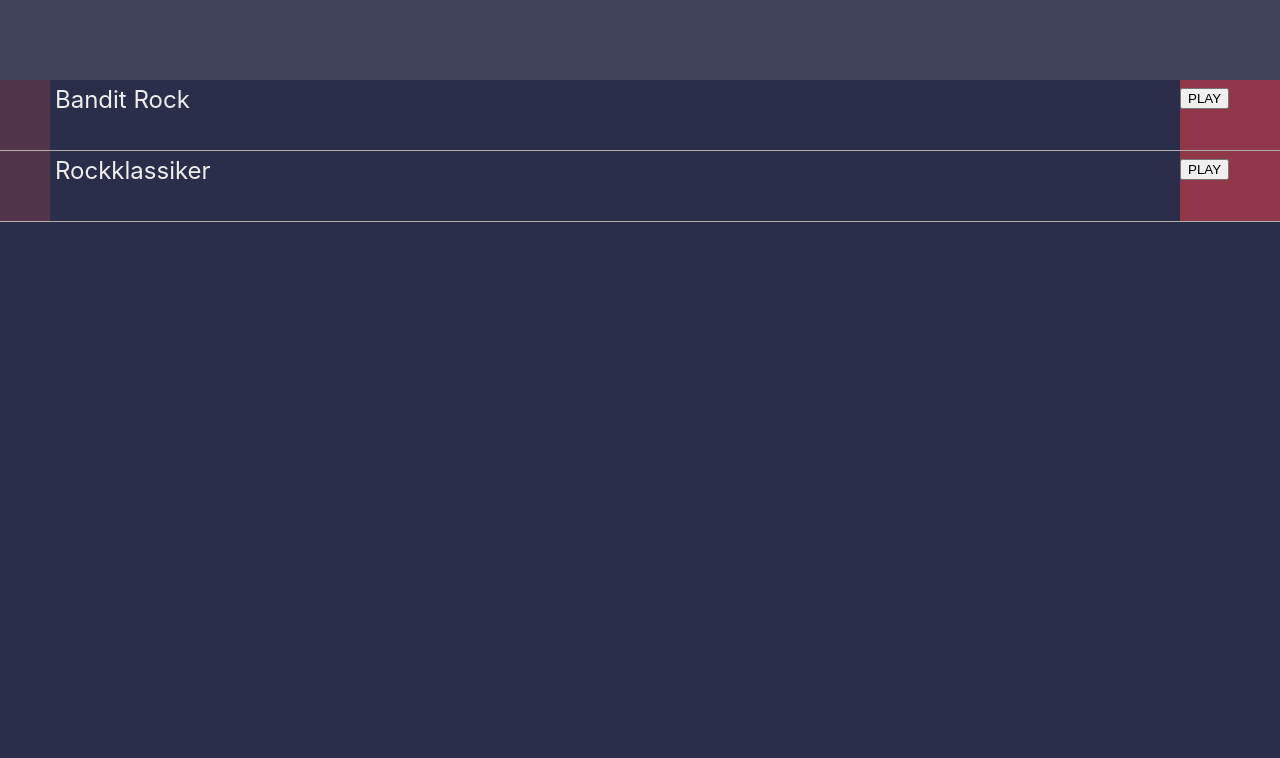
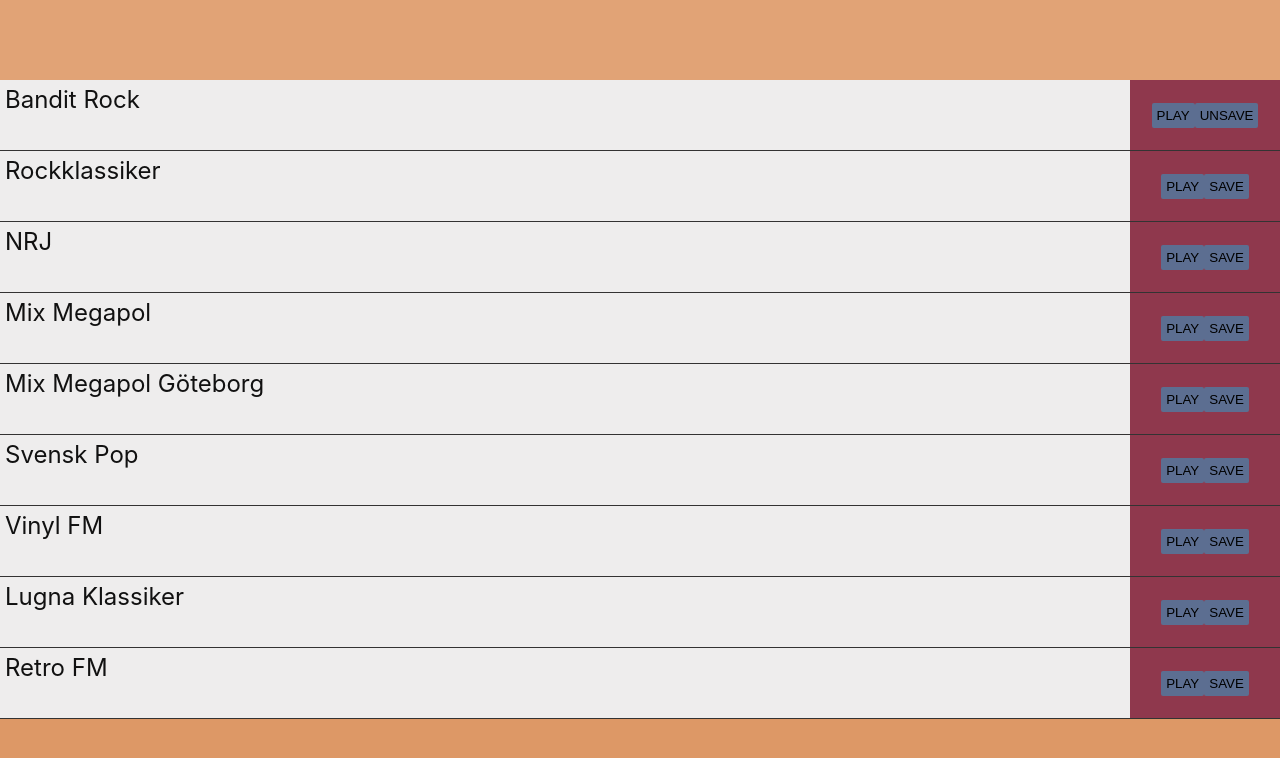
Before and after one commit to johneriksson/radion, a React (Create React App) app: page / in a window 1280 px wide. Shown: the top 758 px of the page. Built offline with nearby package versions, Linux system fonts and the light colour scheme.

Commit message:
Add button component & new color theme.

```diff
--- a/src/App.css
+++ b/src/App.css
@@ -8,7 +8,9 @@
 }
 
 .App-header {
-	height: 10vh;
+	flex-basis: 10vh;
+	flex-grow: 0;
+	flex-shrink: 0;
 	width: 100vw;
 	background-color: rgba(255, 255, 255, 0.1);
 	-webkit-app-region: drag;
@@ -16,4 +18,7 @@
 
 .App-main {
 	flex: 1;
+	flex-basis: 0;
+	flex-grow: 1;
+	flex-shrink: 0;
 }
--- a/src/App.tsx
+++ b/src/App.tsx
@@ -1,29 +1,26 @@
 import React from 'react';
-import logo from './logo.svg';
 import './App.css';
 import Channel from './Channel';
 
-const channels = [
-	{ id: "bandit", title: "Bandit Rock", streamURL: "http://fm02-ice.stream.khz.se/fm02_mp3" },
+const defaultChannels = [
+	{ id: "bandit", title: "Bandit Rock", streamURL: "http://fm02-ice.stream.khz.se/fm02_mp3", favorite: true },
 	{ id: "rockklassiker", title: "Rockklassiker", streamURL: "http://tx-bauerse.sharp-stream.com/http_live.php?i=rockklassiker_instream_se_mp3" },
+	{ id: "nrj", title: "NRJ", streamURL: "http://tx-bauerse.sharp-stream.com/http_live.php?i=nrj_instreamtest_se_mp3" },
+	{ id: "mix-megapol", title: "Mix Megapol", streamURL: "http://tx-bauerse.sharp-stream.com/http_live.php?i=mixmegapol_instream_se_mp3	" },
+	{ id: "mix-megapol-gbg", title: "Mix Megapol Göteborg", streamURL: "http://tx-bauerse.sharp-stream.com/http_live.php?i=mixmegapolgbg_instream_se_mp3" },
+	{ id: "svensk-pop", title: "Svensk Pop", streamURL: "http://tx-bauerse.sharp-stream.com/http_live.php?i=svenskpop_se_mp3" },
+	{ id: "vinyl-fm", title: "Vinyl FM", streamURL: "http://tx-bauerse.sharp-stream.com/http_live.php?i=vinylfm_instream_se_mp3" },
+	{ id: "lugna-klassiker", title: "Lugna Klassiker", streamURL: "https://live-bauerse-fm.sharp-stream.com/lugnaklassiker_instream_se_mp3" },
+	// { id: "radio-1075", title: "Radio 107,5", streamURL: "https://live-bauerse-online.sharp-stream.com/749_se_mp3" },
+	// { id: "schlagerstationen", title: "Schlagerstationen", streamURL: "https://live-bauerse-online.sharp-stream.com/169_se_mp3" },
+	{ id: "retro-fm", title: "Retro FM", streamURL: "https://live-bauerse-fm.sharp-stream.com/retrofm_mp3" },
 ];
-
-// const audios: Array<{ id: string }> = {};
-// const audios = {};
-// channels.forEach(channel => {
-// 	const audio = new Audio(channel.streamURL);
-// 	audio.volume = 0.01;
-// 	audios[channel.id] = audio;
-// 	// return {
-// 	// 	id: channel.id,
-// 	// 	audio: audio,
-// 	// };
-// });
 
 function App() {
 	const [isPlaying, setIsPlaying] = React.useState<boolean>(false);
 	const [playingChannelId, setPlayingChannelId] = React.useState<string | null>(null);
 	const [audio, setAudio] = React.useState<HTMLAudioElement | null>(null);
+	const [channels, setChannels] = React.useState(defaultChannels);
 
 	const onPlayPauseClick = React.useCallback(
 		(channelId: string) => {
@@ -39,14 +36,28 @@ function App() {
 				audio?.pause();
 				const channel = channels.find(c => c.id === channelId);
 				const newAudio = new Audio(channel?.streamURL);
-				newAudio.volume = 0.01;
+				newAudio.volume = 0.1;
 				newAudio.play();
 				setAudio(newAudio);
 				setIsPlaying(true);
 				setPlayingChannelId(channelId);
 			}
 		},
-		[isPlaying, playingChannelId, audio, setAudio, setIsPlaying, setPlayingChannelId]
+		[channels, isPlaying, playingChannelId, audio, setAudio, setIsPlaying, setPlayingChannelId]
+	);
+
+	const onFavoriteClick = React.useCallback(
+		(channelId: string) => {
+			const index = channels.findIndex(c => c.id === channelId);
+			if (index >= 0) {
+				const channel = { ...channels[index] };
+				channel.favorite = !channel?.favorite;
+				const newChannels = [...channels];
+				newChannels.splice(index, 1, channel);
+				setChannels(newChannels);
+			}
+		},
+		[channels, setChannels]
 	);
 
 	return (
@@ -58,6 +69,7 @@ function App() {
 					<Channel
 						key={channel.id}
 						onPlayPauseClick={onPlayPauseClick}
+						onFavoriteClick={onFavoriteClick}
 						isPlaying={playingChannelId === channel.id && isPlaying === true}
 						{...channel}
 					/>
--- /dev/null
+++ b/src/Button.css
@@ -0,0 +1,6 @@
+.button {
+    background-color: var(--bg-color-3);
+    border: none;
+    padding: 5px;
+    border-radius: 2px;
+}
--- /dev/null
+++ b/src/Button.tsx
@@ -0,0 +1,22 @@
+import React from "react";
+
+import "./Button.css"
+
+interface Props {
+    title: string,
+    onClick: (event: React.MouseEvent<HTMLButtonElement, MouseEvent>) => void,
+}
+
+const Button: React.FC<Props> = ({
+    title,
+    onClick,
+}) => {
+
+    return (
+        <button className="button" onClick={onClick}>
+            <span>{title}</span>
+        </button>
+    );
+}
+
+export default Button;
--- a/src/Channel.css
+++ b/src/Channel.css
@@ -2,11 +2,12 @@
     display: flex;
     height: 70px;
     border-bottom: 1px solid var(--fg-color-3);
+    background-color: var(--bg-color-4);
 }
 
 .channel .logo {
-    flex-basis: 50px;
-    background-color: var(--bg-color-4);
+    /* flex-basis: 50px; */
+    background-color: var(--bg-color-3);
 }
 
 .channel .info {
@@ -19,6 +20,10 @@
 }
 
 .channel .controls {
-    flex-basis: 100px;
-    background-color: var(--bg-color-3);
+    flex-basis: 150px;
+    background-color: var(--bg-color-2);
+
+    display: flex;
+    align-items: center;
+    justify-content: center;
 }
--- a/src/Channel.tsx
+++ b/src/Channel.tsx
@@ -1,29 +1,26 @@
 import React from "react";
+import Button from "./Button";
 
 import "./Channel.css"
 
 interface Props {
     id: string,
     title: string,
-    // streamURL: string,
     logoURL?: string,
     onPlayPauseClick: (channelId: string) => void,
+    onFavoriteClick: (channelId: string) => void,
     isPlaying: boolean,
+    favorite?: boolean,
 }
 
 const Channel: React.FC<Props> = ({
     id,
     title,
     onPlayPauseClick,
+    onFavoriteClick,
     isPlaying,
+    favorite,
 }) => {
-
-    const onClick = React.useCallback(
-        () => {
-            onPlayPauseClick(id);
-        },
-        [id, onPlayPauseClick],
-    );
 
     return (
         <div className="channel">
@@ -32,9 +29,8 @@ const Channel: React.FC<Props> = ({
                 <h1>{title}</h1>
             </div>
             <div className="controls">
-                <button onClick={onClick}>
-                    {isPlaying ? "PAUSE" : "PLAY"}
-                </button>
+                <Button title={isPlaying ? "PAUSE" : "PLAY"} onClick={e => onPlayPauseClick(id)} />
+                <Button title={favorite ? "UNSAVE" : "SAVE"} onClick={e => onFavoriteClick(id)} />
             </div>
         </div>
     );
--- a/src/index.css
+++ b/src/index.css
@@ -1,12 +1,12 @@
 :root {
-	--bg-color-1: #2b2e4a;
-	--bg-color-2: #e84545;
-	--bg-color-3: #903749;
-	--bg-color-4: #53354a;
+	--bg-color-1: #dd9866;
+	--bg-color-2: #8f384d;
+	--bg-color-3: #5c6e91;
+	--bg-color-4: #eeeded;
 
-	--fg-color-1: #EEEEEE;
-	--fg-color-2: #CCCCCC;
-	--fg-color-3: #B7ABAB;
+	--fg-color-1: #111111;
+	--fg-color-2: #222222;
+	--fg-color-3: #333333;
 
 	font-size: calc(16px + 1vmin);
 }
```
